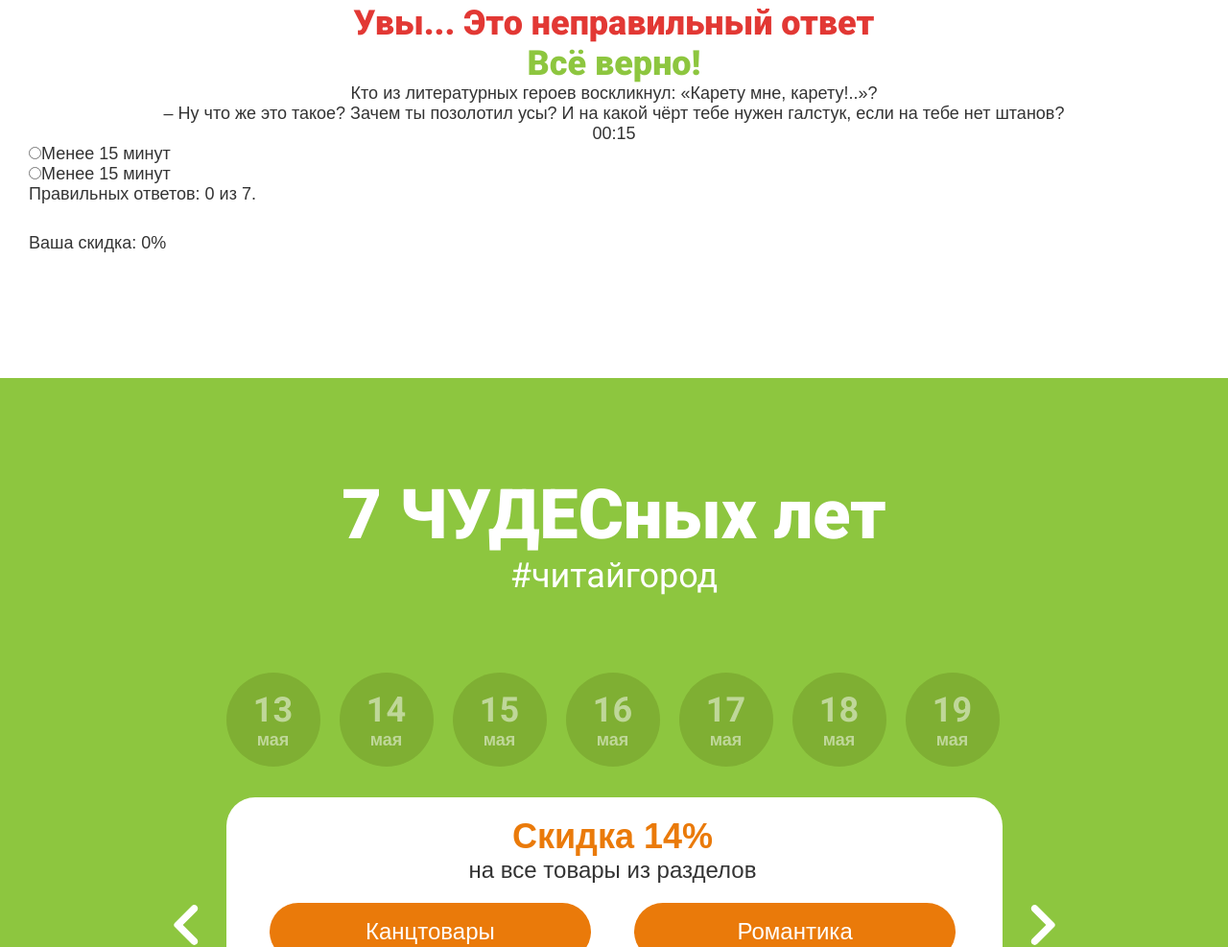
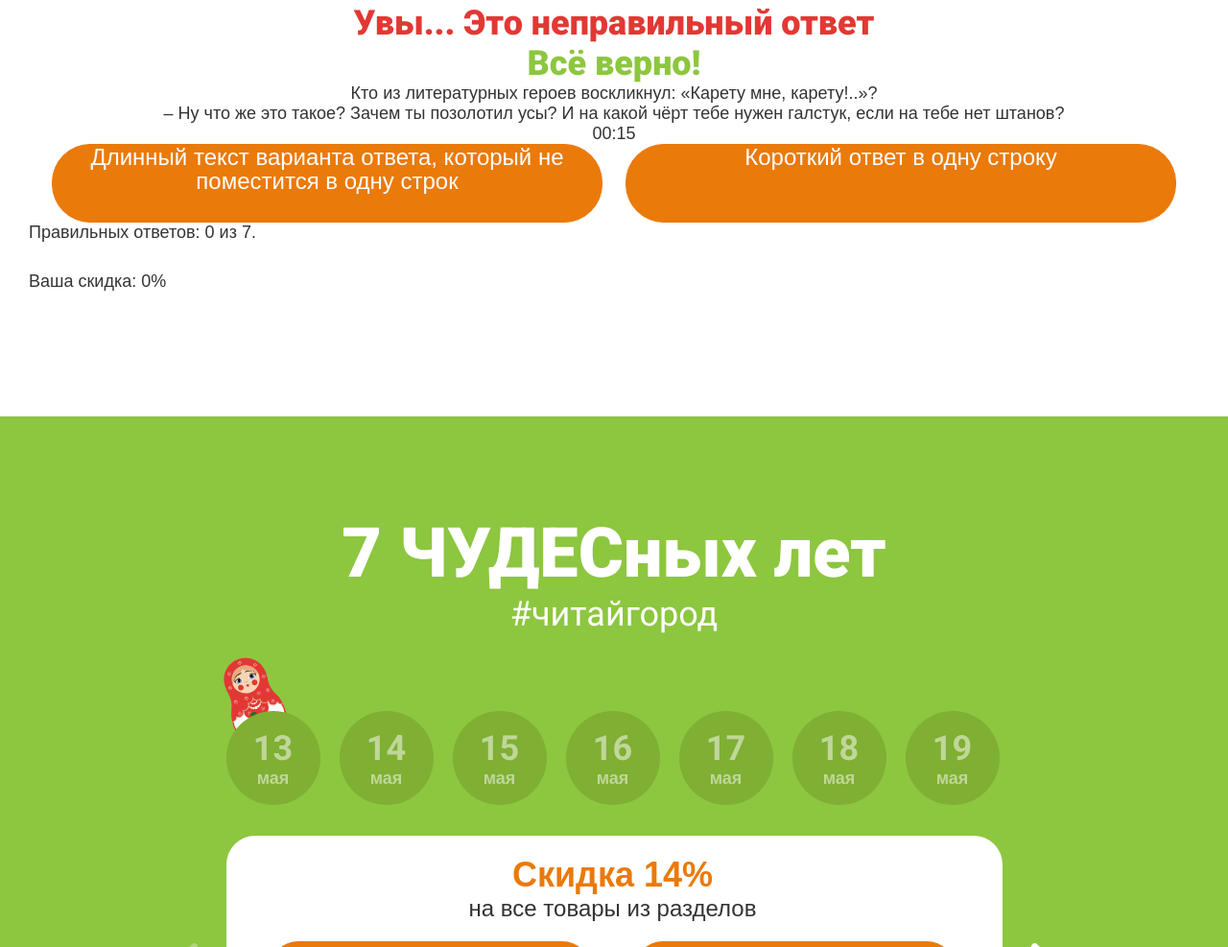
Before and after one commit to minwuori/hb_chg, a website: page src/ii/index.pug in a window 1280 px wide. Shown: the part 1822-2809 px from the top of the page at 96% size. Drawn offline with nearby package versions, Linux system fonts and the light colour scheme; files that its build step writes are made by us from their sources.

Commit message:
custom checkbox

```diff
--- a/src/ii/_game.pug
+++ b/src/ii/_game.pug
@@ -49,6 +49,7 @@ section.game(data-popup-rules="" )
 					| Увы... Это неправильный ответ
 				.message__right
 					| Всё верно!
+
 			section.game-pairs
 
 				.task
@@ -61,19 +62,19 @@ section.game(data-popup-rules="" )
 					.task-timer
 						| 00:15
 
-				.answers
+				.answers-pairs
 					.answer-left
 						label
-							input.question__options_input(type="radio" value="Менее 15 минут" name="question-1" data-name="question-1" data-answer-number="1")
-							span(data-label="")
+							input.question__options_input(type="checkbox" value="Менее 15 минут" name="question-1" data-name="question-1" data-answer-number="1" hidden)
+							span.check-toggle(data-label="")
 								span(data-value="")
-								span(data-text="") Менее 15 минут
+								span(data-text="") Длинный текст варианта ответа, который не поместится в одну строк
 					.answer-right
 						label
-							input.question__options_input(type="radio" value="Менее 15 минут" name="question-1" data-name="question-1" data-answer-number="1")
-							span(data-label="")
+							input.question__options_input(type="checkbox" value="Более 15 минут" name="question-1" data-name="question-1" data-answer-number="2" )
+							span.check-toggle(data-label="")
 								span(data-value="")
-								span(data-text="") Менее 15 минут
+								span(data-text="") Короткий ответ в одну строку
 
 				.answer-counter
 					| Правильных ответов: 0 из 7.
--- a/src/ii/js/project_name/script.js
+++ b/src/ii/js/project_name/script.js
@@ -152,7 +152,7 @@ var sliderCalendar = (function movingCarousel(slide) {
 			sliderWrapper.style.transform = 'translateX(' + transform + '%)';
 		}
 
-		if (now.getDate() > 13) {
+		if (now.getDate() > 13 && now.getDate() < 19) {
 		prev.dataset.sliderPrev = "";
 		}
 		if (now.getDate() == 19) {
@@ -165,12 +165,12 @@ var sliderCalendar = (function movingCarousel(slide) {
 	//показываем активную дату на календаре
 	for (var i = 0; i < dateItems.length; i++) {
 
+    //если есть совпадение дата-атрибутов, то показываем дату
 		if(now.getDate() == +dateItems[i].dataset.date){
 
 			dateItems[i].dataset.state = "active"
 		}
 
-		//если есть совпадение дата-атрибутов, то показываем матрешку
 		if (now.getDate() > +dateItems[i].dataset.date) {
 
 			dateItems[i].dataset.state = "disable"
@@ -185,7 +185,7 @@ var sliderCalendar = (function movingCarousel(slide) {
 		}
 
 		//если есть совпадение дата-атрибутов, то показываем матрешку
-		if (now.getDate() > +dolls[i].dataset.doll) {
+		if (now.getDate() > +dolls[i].dataset.doll && now.getDate() <= 19) {
 
 			dolls[i].dataset.dollState = "unvisible"
 		}
@@ -367,11 +367,11 @@ var popUp = (function(){
 	})
 
 
-	// для плавного перехода к полным правилам с попапа якорю присваиваем обработчик события
+	// для плавного перехода к полным правилам с попапа, якорю присваиваем обработчик события
 	ancor.addEventListener('click', function(e) {
 
 		// устанавливаем время анимации и количество кадров
-		var animationTime = 500,
+		var animationTime = 1000,
 			framesCount = 20;
 
 		// скрываем попап и маску
--- a/src/ii/scss/project_name/_button.scss
+++ b/src/ii/scss/project_name/_button.scss
@@ -23,5 +23,54 @@
 	display: none;
 }
 
+.check-toggle {
+	width: 572px;
+  	height: 80px;
+  	color: $color_white;
+	font-size: 24px;
+	line-height: 25px;
+	text-align: center;
+}
+
+/* Styles for hiding the native checkbox */
+input[type='checkbox'].question__options_input {
+  position: absolute;
+  left: -10000px;
+  top: auto;
+  width: 1px;
+  height: 1px;
+  overflow: hidden;
+}
+
+/* Styles for the basic appearance of the custom checkbox */
+input[type='checkbox'].question__options_input ~ .check-toggle {
+
+  position: relative;
+  display: inline-block;
+  vertical-align: middle;
+  background: $color_orange;
+  border: 1px solid $color_orange;
+  border-radius: 40px;
+  cursor: pointer;
+}
+
+/* Styles for the hover state appearance of the custom checkbox */
+input[type='checkbox'].question__options_input:hover ~ .check-toggle {
+ 	box-shadow: 0 5px 5px rgba(234, 122, 10, 0.5);
+	transition: 0.2s ease-in-out
+}
+
+/* Styles for the focus state appearance of the custom checkbox */
+input[type='checkbox'].question__options_input:focus ~ .check-toggle {
+	border-color: $color_orange;
+	box-shadow: 0 0 0 2px rgba(234, 122, 10, 0.5);
+}
+
+/* Styles for the checked state appearance of the custom checkbox */
+input[type='checkbox'].question__options_input:checked ~ .check-toggle {
+  border-color: $color_yellow;
+  background: $color_yellow;
+  background-size: 75%;
+}
 
 // end button
--- a/src/ii/scss/project_name/_game.scss
+++ b/src/ii/scss/project_name/_game.scss
@@ -236,7 +236,14 @@ figcaption {
 
   //popup end
 
+.answers-pairs {
+  display: flex;
+  flex-wrap: wrap;
+  justify-content: space-evenly;
+  align-items: center;
+  margin: 0 auto;
 
+}
 
 
 .game__main {
--- a/src/ii/scss/project_name/_media.scss
+++ b/src/ii/scss/project_name/_media.scss
@@ -51,8 +51,12 @@
       left: 153px;
     }
     .game__header {
-    width: 80%;
-  }
+      width: 80%;
+    }
+
+    .check-toggle {
+      width: 450px;
+    }
 }
 
 @media screen and (max-height: 800px) {
```
Also changed, not shown: src/_game.html, src/ii/css/project_name/style.css, src/index.html.
